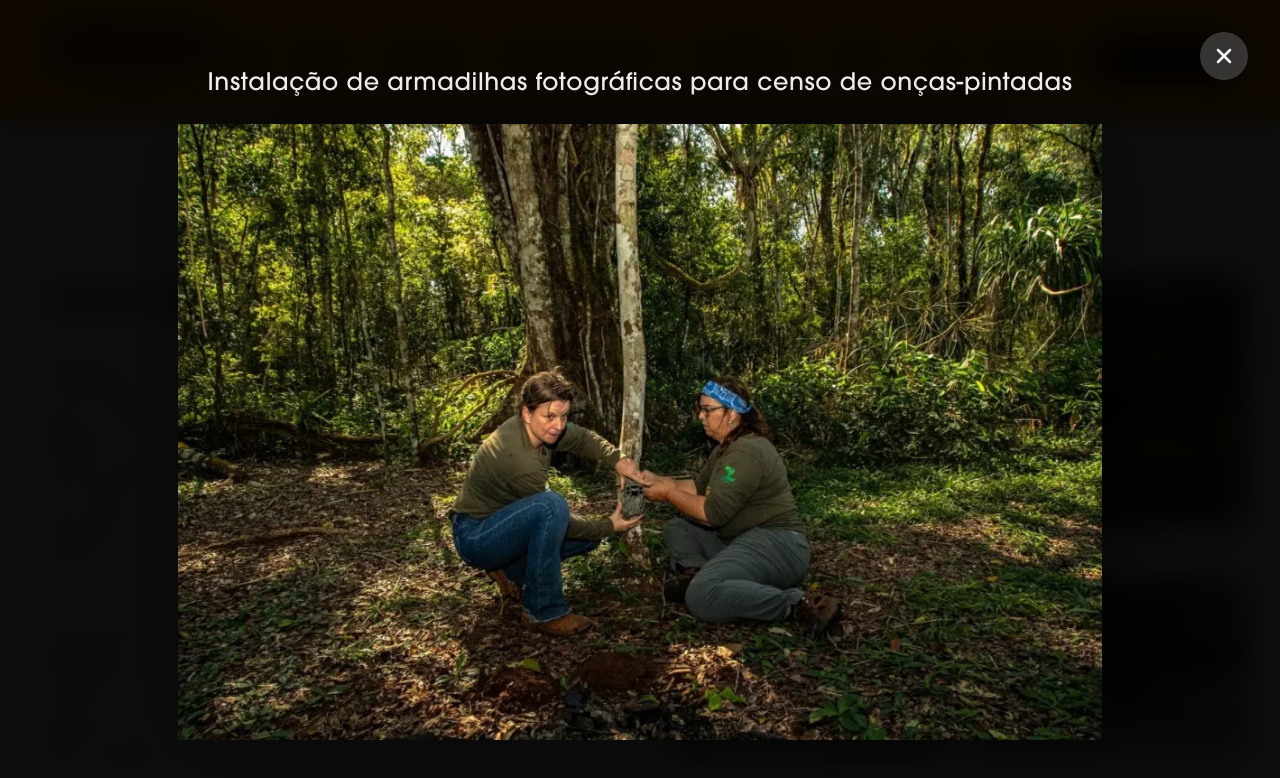
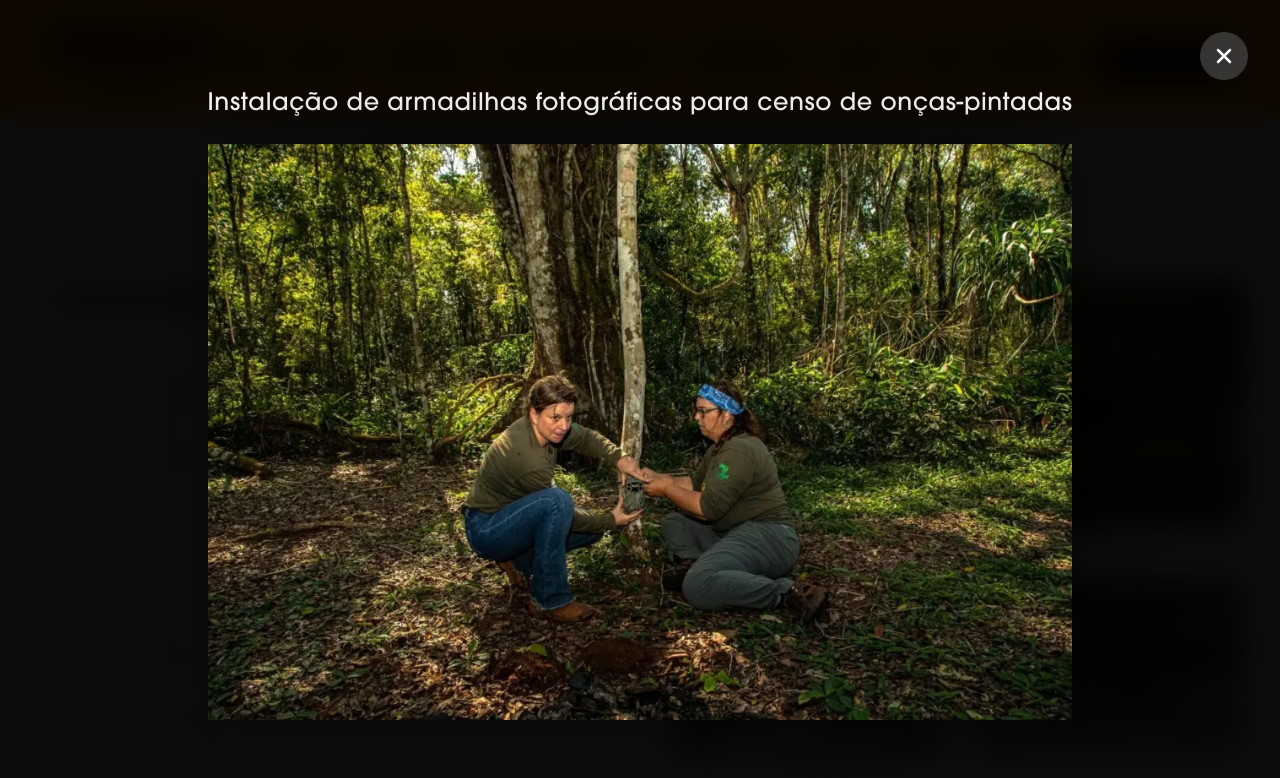
Before and after one commit to danieleksantos/projeto-oncas-do-iguacu, a Next.js app: page /atuacao in a window 1280 px wide. Both pictures are taken after a click on the element 960 px from the left and 1369 px from the top of the page. Shown: the part 969-1747 px from the top of the page. Built offline with nearby package versions, Linux system fonts and the light colour scheme.

Commit message:
adjustment image size modal

```diff
--- a/src/components/ImageModal.tsx
+++ b/src/components/ImageModal.tsx
@@ -46,7 +46,7 @@ export default function ImageModal({ modalData, onClose }: ImageModalProps) {
       </button>
 
       <div
-        className="relative w-full max-w-7xl h-full max-h-[85vh] flex flex-col items-center justify-center cursor-default gap-6 animate-in zoom-in-95 duration-300"
+        className="relative w-full max-w-7xl h-full max-h-[80vh] flex flex-col items-center justify-center cursor-default gap-6 animate-in zoom-in-95 duration-300"
         onClick={(e) => e.stopPropagation()}
       >
         <h4 className="text-white text-lg md:text-2xl font-medium tracking-wide text-center drop-shadow-lg px-8 md:px-24 pt-10 lg:pt-2">
@@ -58,7 +58,7 @@ export default function ImageModal({ modalData, onClose }: ImageModalProps) {
             src={modalData.src}
             alt={modalData.caption}
             fill
-            sizes="100vw"
+            sizes="90vw"
             className="object-contain drop-shadow-[0_0_40px_rgba(0,0,0,0.5)] select-none"
           />
         </div>
```
